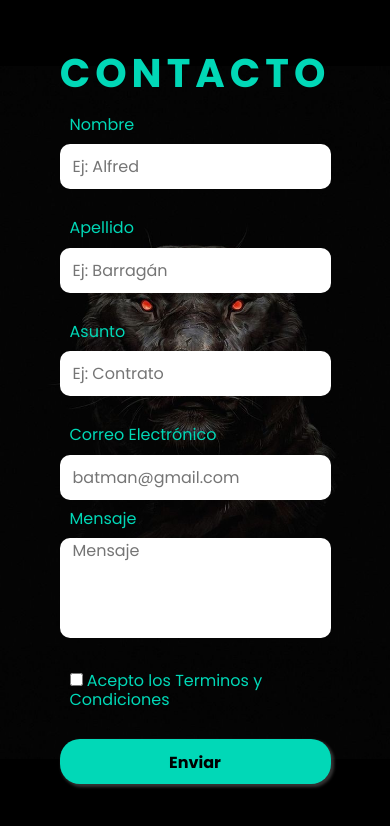
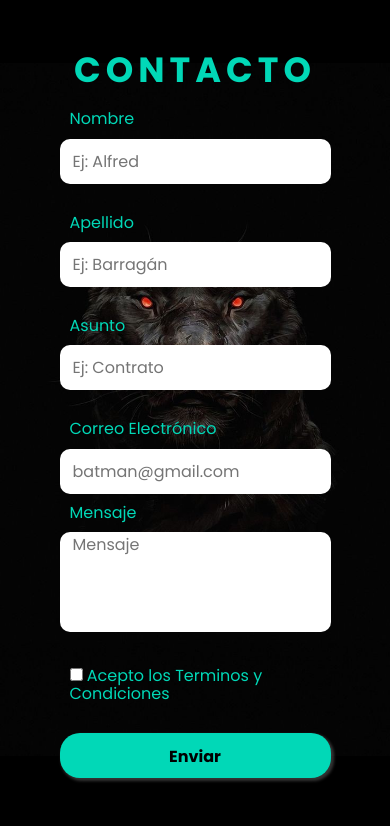
Before and after one commit to Zekcron12/formulario_validacion, a plain HTML site: page index.html in a window 390 px wide. Drawn offline with nearby package versions, Linux system fonts and the light colour scheme.

Commit message:
Update style.css

```diff
--- a/css/style.css
+++ b/css/style.css
@@ -202,4 +202,7 @@ main {
 	.formulario__btn {
 		width: 100%;
 	}
+	.title__principal h1 {
+		font-size: 35px;
+	}
 }
```
